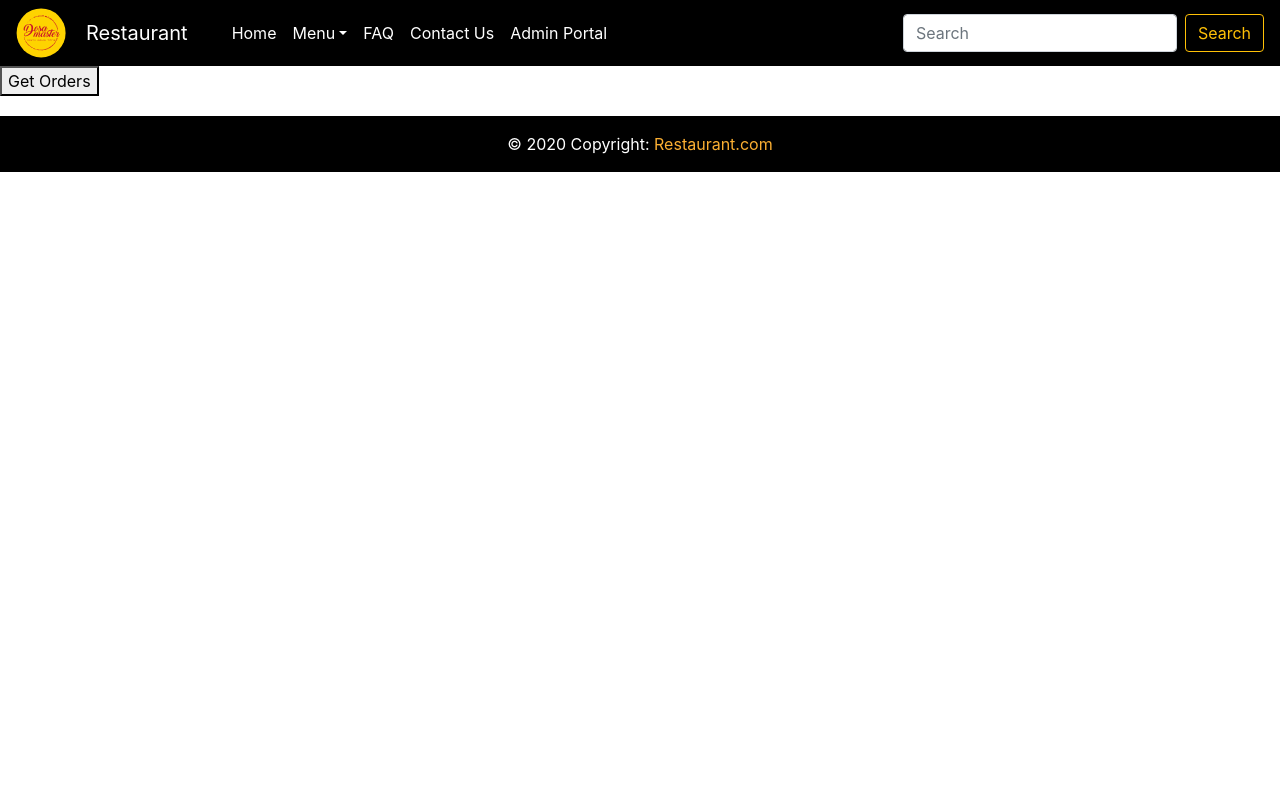
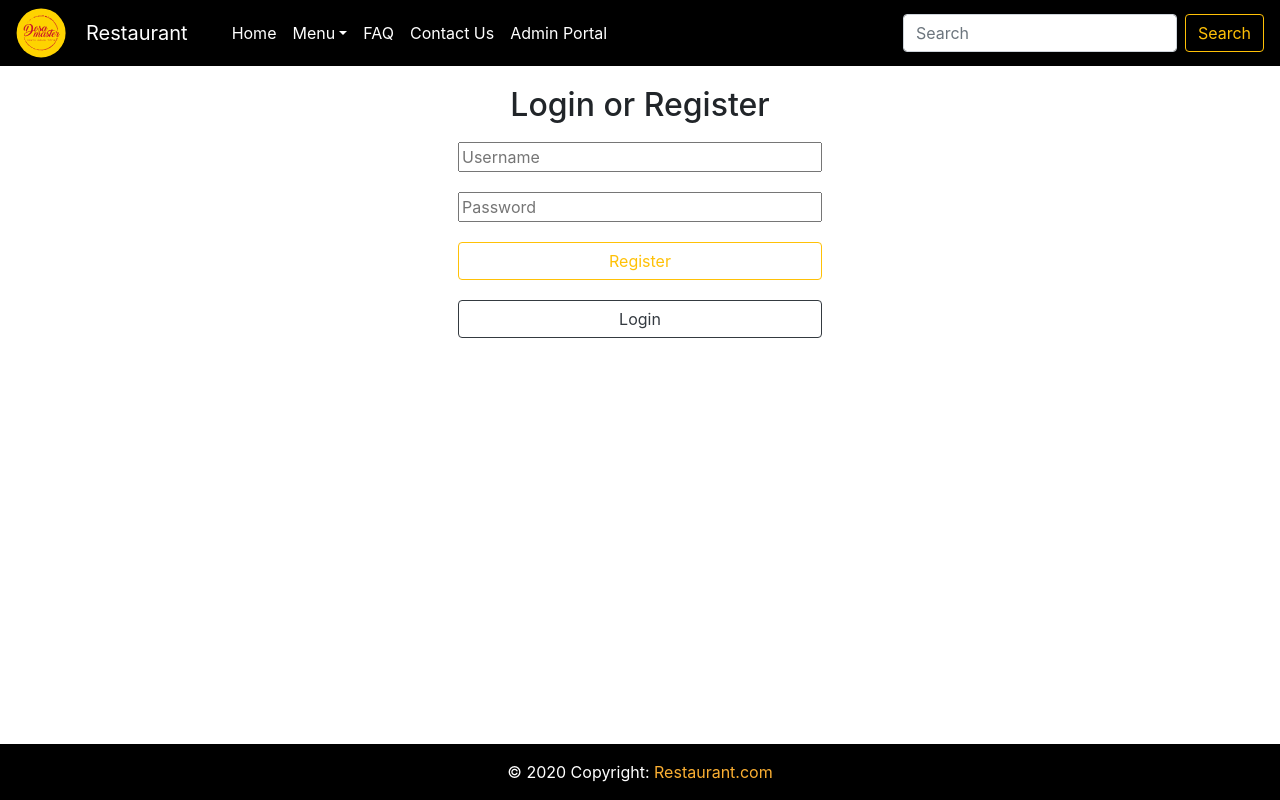
Before and after one commit to am07127/webdevproj, a React (Create React App) app: page /adminportal in a window 1280 px wide. Built offline with nearby package versions, Linux system fonts and the light colour scheme.

Commit message:
added a page and integrated authentication

```diff
--- a/package.json
+++ b/package.json
@@ -3,16 +3,19 @@
   "version": "0.1.0",
   "private": true,
   "dependencies": {
+    "14": "^3.1.6",
     "@testing-library/jest-dom": "^5.17.0",
     "@testing-library/react": "^13.4.0",
     "@testing-library/user-event": "^13.5.0",
+    "axios": "^1.5.1",
     "react": "^18.2.0",
     "react-dom": "^18.2.0",
     "react-redux": "^8.1.3",
     "react-router-dom": "^6.17.0",
-    "react-scripts": "5.0.1",
+    "react-scripts": "^5.0.1",
     "redux": "^4.2.1",
     "redux-persist": "^6.0.0",
+    "redux-persistent": "^3.0.1",
     "redux-thunk": "^2.4.2",
     "thunk": "^0.0.1",
     "web-vitals": "^2.1.4"
--- a/src/App.js
+++ b/src/App.js
@@ -6,6 +6,7 @@ import Menu from './Pages/Menu';
 import FAQs from './Pages/FAQs';
 import Contactus from './Pages/ContactUS';
 import Adminportal from './Pages/Adminportal';
+import AdminPage from './Pages/AdminPage';
 
 
 function App() {
@@ -18,6 +19,8 @@ function App() {
         <Route exact path="/faqs" element={<FAQs/>}/>
         <Route exact path="/contactus" element={<Contactus/>}/>
         <Route exact path="/adminportal" element={<Adminportal/>}/>
+        <Route exact path="/admin" element={<AdminPage/>}/>
+
       </Routes>
       <Footer/>
     </Router>
--- /dev/null
+++ b/src/Pages/AdminPage/index.jsx
@@ -0,0 +1,53 @@
+import React from "react";
+import Orderitem from "../../Components/orderitem";
+import { useState } from "react";
+import { useNavigate } from "react-router-dom";
+
+export default function AdminPage() {
+  const host = "http://localhost:3000";
+  const [orders, setOrders] = useState([]);
+
+  const getorders = async () => {
+    try {
+      // API Call
+      const response = await fetch(`${host}/api/orders/getorder`, {
+        method: "GET",
+        headers: {
+          "Content-Type": "application/json",
+        },
+      });
+      const data = await response.json();
+      setOrders(data);
+    }catch(error){
+      console.error("Error:", error.message);
+    }
+  };
+
+  const navigate = useNavigate();
+
+  const handleLogout = async () => {
+    try {
+  navigate('/adminportal');
+
+    } catch (error) {
+      // setMessage(error.message);
+    }
+  };
+
+  return (
+    <>
+    <div style={{ display: 'flex', justifyContent: 'center',height: 'calc(100vh - 122px)'}}>
+      <div className="Container" style={{paddingBottom:"20px"}}>
+        <button onClick={getorders}>Get Orders</button>
+      </div>
+      <button type="button" class="btn btn-outline-dark" onClick={handleLogout}>Logout</button>
+
+      {orders.length>0 && (<div className="row my-3 mx-2" style={{paddingBottom:"200px"}}>
+        {orders.map((order) => {
+          return <Orderitem key={order._id} order={order} />;
+        })}
+      </div>)}
+      </div>
+    </>
+  );
+}
--- a/src/Pages/Adminportal/index.jsx
+++ b/src/Pages/Adminportal/index.jsx
@@ -1,37 +1,97 @@
-import React from "react";
-import Orderitem from "../../Components/orderitem";
-import { useState } from "react";
+import React, { useState } from 'react';
+import { useNavigate } from 'react-router-dom';
 
-export default function Adminportal() {
+function App() {
+  const [username, setUsername] = useState('');
+  const [password, setPassword] = useState('');
+  const [message, setMessage] = useState('');
+  const [user, setUser] = useState(null);
   const host = "http://localhost:3000";
-  const [orders, setOrders] = useState([]);
 
-  const getorders = async () => {
+  const handleRegister = async () => {
     try {
-      // API Call
-      const response = await fetch(`${host}/api/orders/getorder`, {
-        method: "GET",
+      const response = await fetch(`${host}/api/admin/register`, {
+        method: 'POST',
         headers: {
-          "Content-Type": "application/json",
+          'Content-Type': 'application/json',
         },
+        body: JSON.stringify({ username, password }),
       });
       const data = await response.json();
-      setOrders(data);
-    }catch(error){
-      console.error("Error:", error.message);
+      setMessage(data.message);
+    } catch (error) {
+      setMessage(error.message);
+    }
+  };
+  const navigate = useNavigate();
+
+
+  const handleLogin = async () => {
+    try {
+      const response = await fetch(`${host}/api/admin/login`, {
+        method: 'POST',
+        headers: {
+          'Content-Type': 'application/json',
+        },
+        body: JSON.stringify({ username, password }),
+      });
+
+      if (response.ok) {
+        const data = await response.json();
+        setMessage(data.message); // Display a success message
+        localStorage.setItem('adminData', JSON.stringify(data.user));
+  navigate('/admin');
+      } else {
+        const errorData = await response.json();
+        setMessage(`Error: ${response.status} - ${errorData.message}`); // Display an error message
+      }
+    } catch (error) {
+      setMessage(`Network Error: ${error.message}`); // Handle network errors
     }
   };
 
+
+
   return (
-    <>
-      <div className="Container" style={{paddingBottom:"20px"}}>
-        <button onClick={getorders}>Get Orders</button>
-      </div>
-      {orders.length>0 && (<div className="row my-3 mx-2" style={{paddingBottom:"200px"}}>
-        {orders.map((order) => {
-          return <Orderitem key={order._id} order={order} />;
-        })}
-      </div>)}
-    </>
+    <div style={{display:'flex',flexDirection:'column',padding:'20px', height: 'calc(100vh - 122px)'}}>
+      {user ? (
+        <div>
+          <p>Welcome, {user.username}!</p>
+        </div>
+      ) : (
+        <div style={{display:'flex',
+        flexDirection:'column',
+        width:'30vw',alignSelf:'center'}}>
+          <h2 style={{textAlign:'center'}}>Login or Register</h2>
+          <input
+          style={{margin:'10px'}}
+            type="text"
+            placeholder="Username"
+            value={username}
+            // const copyUsername = {...username}
+            // const copyUsername = {e.target.value}
+            onChange={(e) => setUsername(e.target.value)}
+          />
+          <input
+          style={{margin:'10px'}}
+
+            type="password"
+            placeholder="Password"
+            value={password}
+            onChange={(e) => setPassword(e.target.value)}
+          />
+          <button type="button" class="btn btn-outline-warning"
+          style={{margin:'10px'}}
+          onClick={handleRegister}>Register</button>
+          <button type='button'  class="btn btn-outline-dark"
+          style={{margin:'10px'}}
+          onClick={handleLogin}>Login</button>
+      {message && <p style={{margin:'10px'}}>{message}</p>}
+
+        </div>
+      )}
+    </div>
   );
 }
+
+export default App;
--- a/src/Pages/FAQs/index.jsx
+++ b/src/Pages/FAQs/index.jsx
@@ -2,7 +2,7 @@ import React from 'react'
 
 const index = () => {
   return (
-    <div>
+    <div style={{height: 'calc(100vh - 122px)'}}>
       <br/>
       <h4>
       We strive to bring the best experience of online ordering and delivery to our customers. If you are looking for best online deals with home delivery across the city then look no further, order now your favorite food enjoy your day.
```
Also changed, not shown: src/state/reducers/index.js (+13 -5 lines), src/state/action-creators/index.js (line endings or trailing spaces), 1 other file (tests, documents, lock files or other folders).
